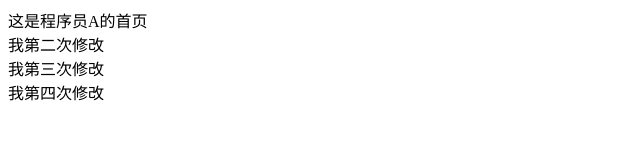
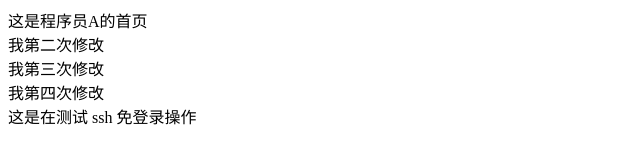
Before and after one commit to zhr-web/git-demo, a plain HTML site: page index.html in a window 1280 px wide. Shown: the whole page, without its empty margins (0-640 px from the left). Drawn offline with Linux system fonts and the light colour scheme.

Commit message:
ssh修改

```diff
--- a/index.html
+++ b/index.html
@@ -10,6 +10,7 @@
     <div>我第二次修改</div>
     <div>我第三次修改</div>
     <div>我第四次修改</div>
+    <div>这是在测试 ssh 免登录操作</div>
 
 </body>
 </html>
```
